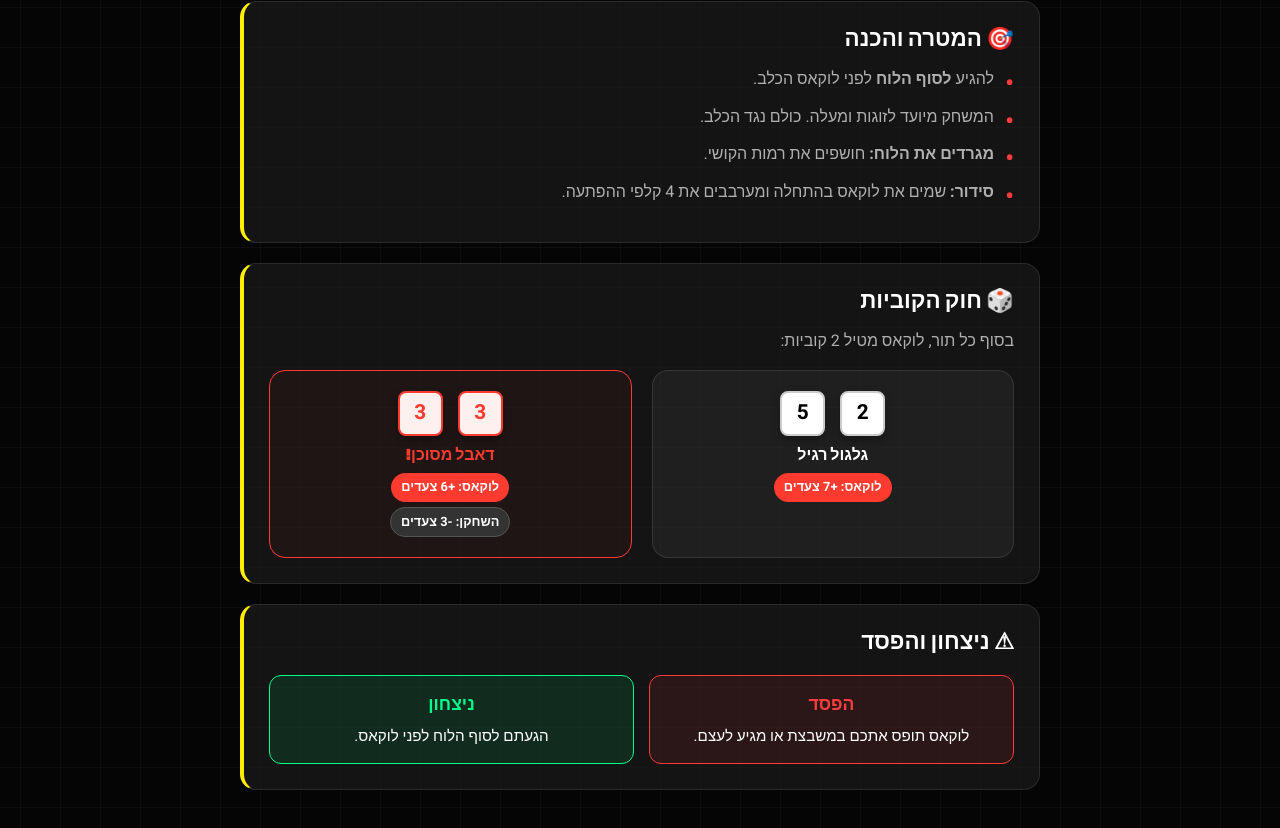
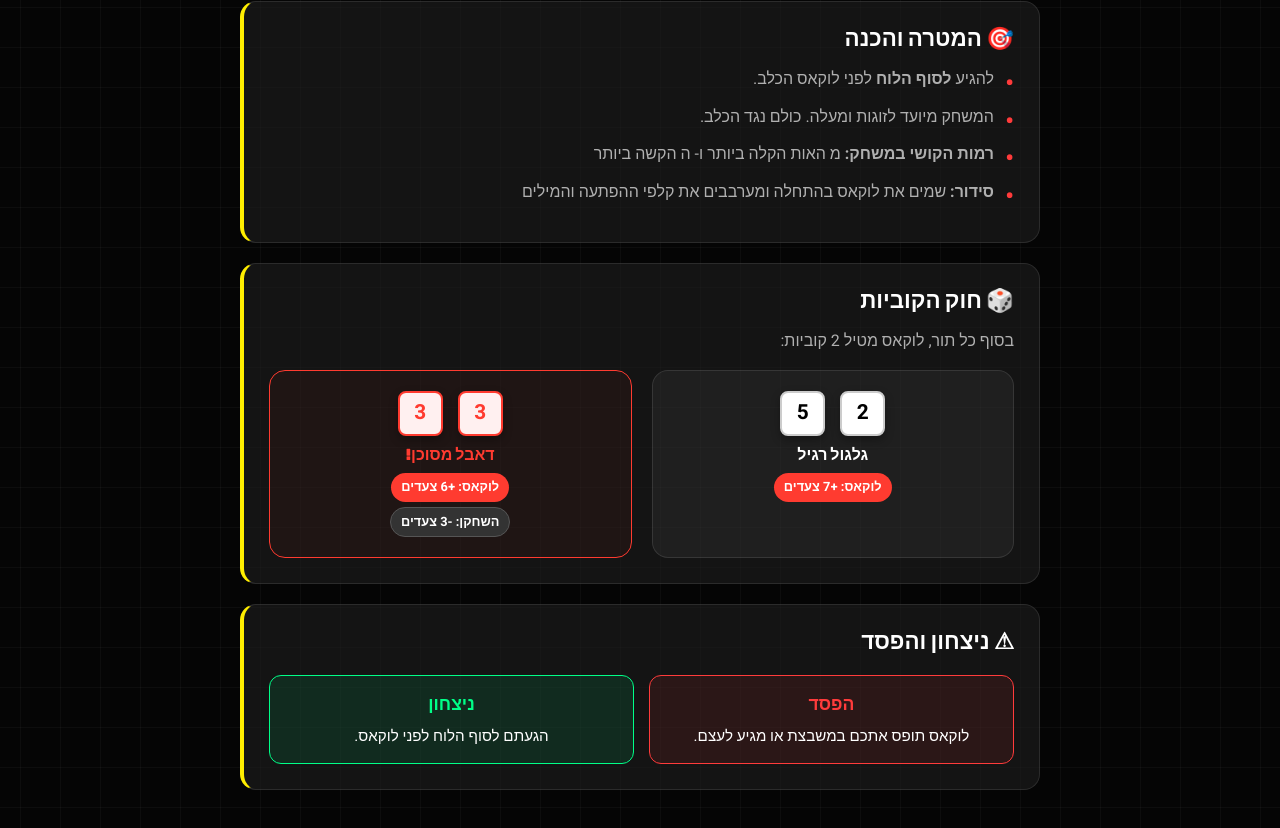
Before and after one commit to soochka/aliassovich, a plain HTML site: page index.html in a window 1280 px wide. Shown: the part 993-1821 px from the top of the page. Drawn offline with Linux system fonts and the light colour scheme.

Commit message:
Update index.html

```diff
--- a/index.html
+++ b/index.html
@@ -481,8 +481,8 @@
                 <ul>
                     <li>להגיע <strong>לסוף הלוח</strong> לפני לוקאס הכלב.</li>
                     <li>המשחק מיועד לזוגות ומעלה. כולם נגד הכלב.</li>
-                    <li><strong>מגרדים את הלוח:</strong> חושפים את רמות הקושי.</li>
-                    <li><strong>סידור:</strong> שמים את לוקאס בהתחלה ומערבבים את 4 קלפי ההפתעה.</li>
+                    <li><strong>רמות הקושי במשחק:</strong> מ האות הקלה ביותר ו- ה הקשה ביותר</li>
+                    <li><strong>סידור:</strong>  שמים את לוקאס בהתחלה ומערבבים את קלפי ההפתעה והמילים</li>
                 </ul>
             </div>
 
```
